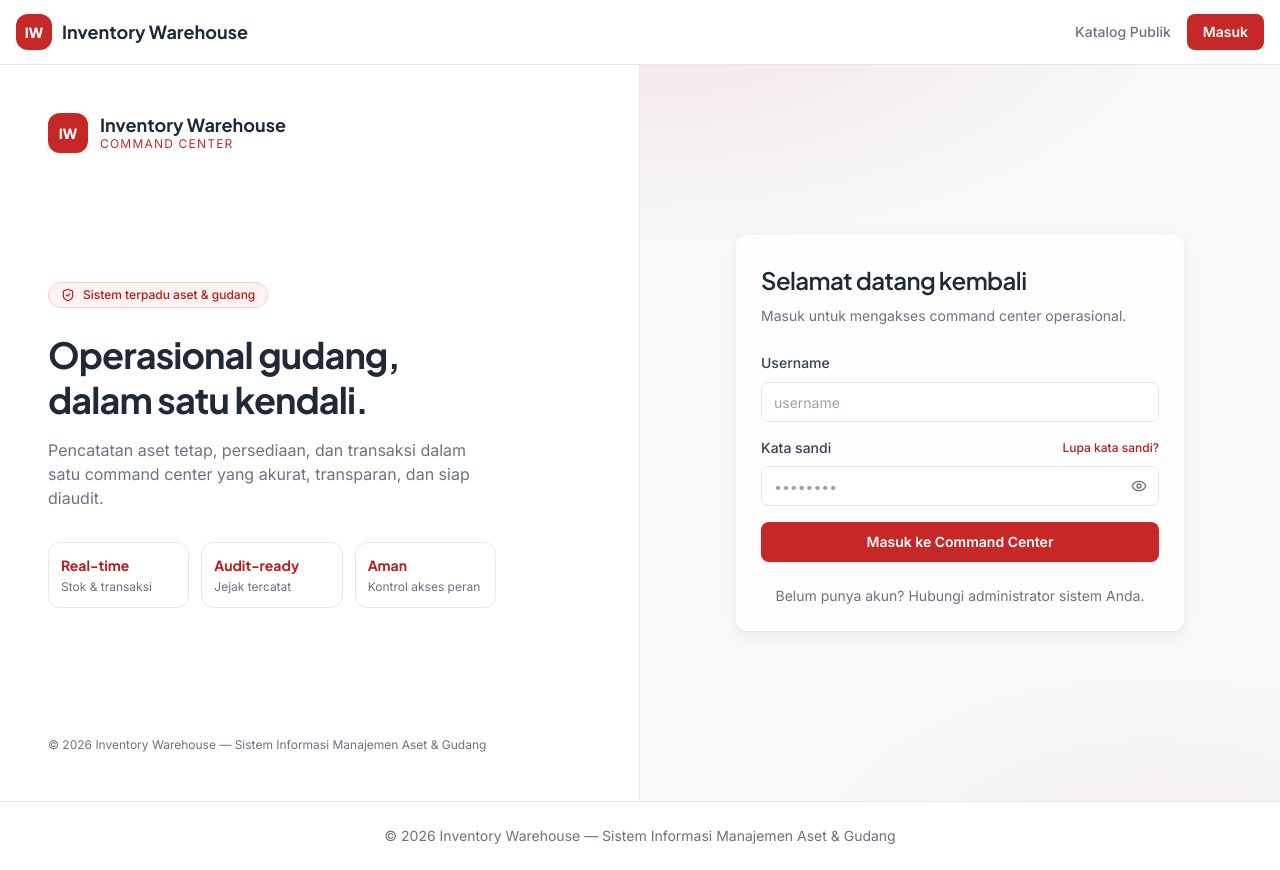
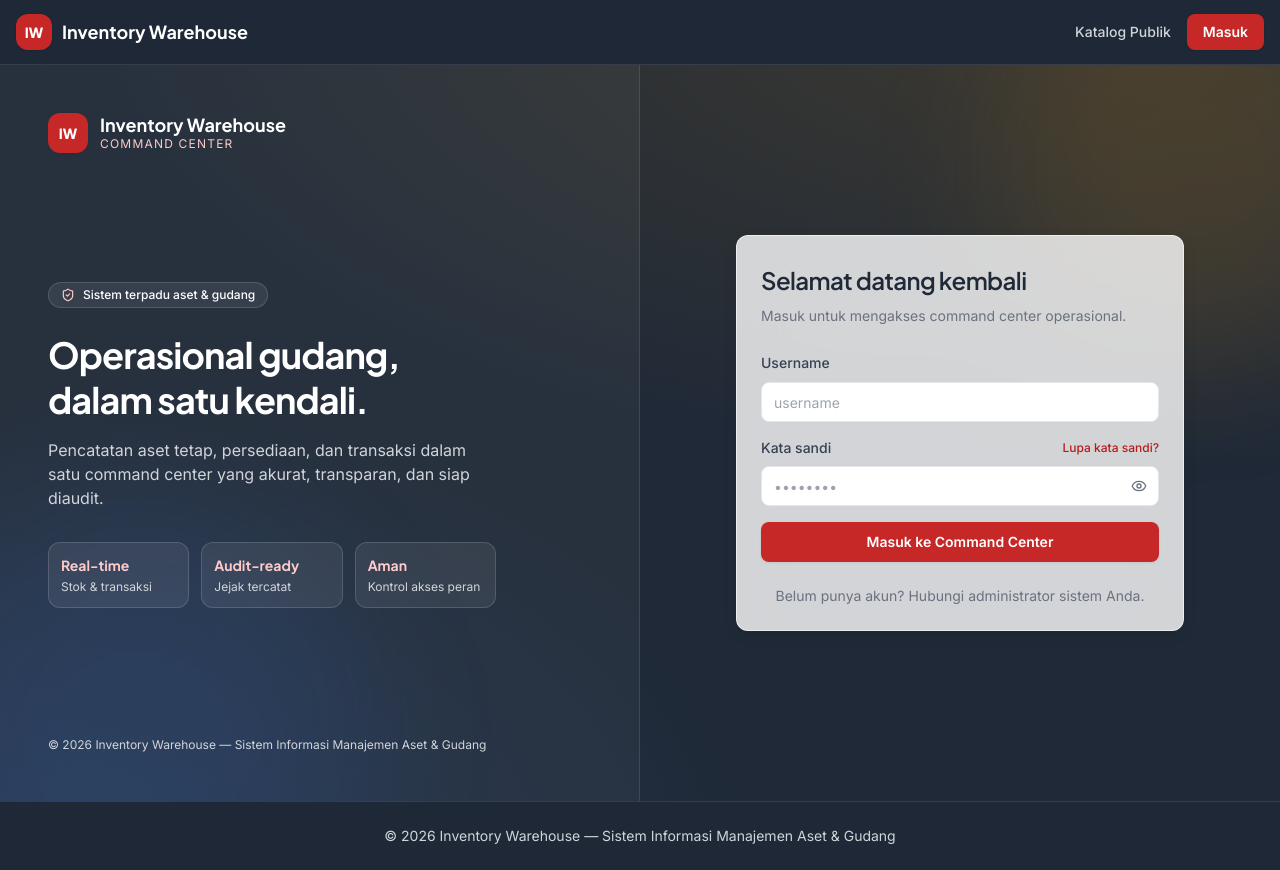
Before and after one commit to saintanggi/assetflow, a React (Vite) app: page /login in a window 1280 px wide. Built offline with nearby package versions, Linux system fonts and the light colour scheme; no server answers; what html5-qrcode would draw is missing.

Commit message:
Login: samakan tema halaman auth (login/lupa/reset) dengan tema gelap sistem

```diff
--- a/src/layouts/PublicLayout.tsx
+++ b/src/layouts/PublicLayout.tsx
@@ -1,19 +1,43 @@
-import { Link, Outlet } from "react-router-dom";
+import { Link, Outlet, useLocation } from "react-router-dom";
 import { Toaster } from "sonner";
 
+/**
+ * Shell publik (landing, katalog, auth). Rute auth memakai tema gelap sistem
+ * (sama seperti halaman login & dashboard); landing dan katalog tetap terang
+ * seperti sebelumnya.
+ */
+const DARK_ROUTES = ["/login", "/lupa-password", "/reset-password"];
+
 export function PublicLayout() {
+  const { pathname } = useLocation();
+  const dark = DARK_ROUTES.includes(pathname);
   return (
-    <div className="flex min-h-screen flex-col bg-ink-50">
-      <header className="border-b border-ink-200 bg-white">
+    <div className={`flex min-h-screen flex-col ${dark ? "bg-ink-800" : "bg-ink-50"}`}>
+      <header
+        className={
+          dark
+            ? "border-b border-white/10 bg-ink-800/70 backdrop-blur-xl"
+            : "border-b border-ink-200 bg-white"
+        }
+      >
         <div className="mx-auto flex h-16 max-w-7xl items-center justify-between px-4">
           <Link to="/" className="flex items-center gap-2.5">
             <div className="flex h-9 w-9 items-center justify-center rounded-xl bg-brand-600 shadow-soft">
               <span className="font-display text-sm font-extrabold text-white">IW</span>
             </div>
-            <span className="font-display text-lg font-bold text-ink-800">Inventory Warehouse</span>
+            <span
+              className={`font-display text-lg font-bold ${dark ? "text-white" : "text-ink-800"}`}
+            >
+              Inventory Warehouse
+            </span>
           </Link>
           <nav className="flex items-center gap-2 sm:gap-4">
-            <Link to="/publik" className="text-sm font-medium text-ink-500 hover:text-brand-700">
+            <Link
+              to="/publik"
+              className={`text-sm font-medium ${
+                dark ? "text-ink-300 hover:text-white" : "text-ink-500 hover:text-brand-700"
+              }`}
+            >
               Katalog Publik
             </Link>
             <Link
@@ -28,9 +52,19 @@ export function PublicLayout() {
       <main className="flex-1">
         <Outlet />
       </main>
-      <footer className="border-t border-ink-200 bg-white py-6">
-        <div className="mx-auto max-w-7xl px-4 text-center text-sm text-ink-500">
-          © {new Date().getFullYear()} Inventory Warehouse — Sistem Informasi Manajemen Aset & Gudang
+      <footer
+        className={
+          dark
+            ? "border-t border-white/10 bg-ink-800/70 py-6"
+            : "border-t border-ink-200 bg-white py-6"
+        }
+      >
+        <div
+          className={`mx-auto max-w-7xl px-4 text-center text-sm ${
+            dark ? "text-ink-300" : "text-ink-500"
+          }`}
+        >
+          © {new Date().getFullYear()} Inventory Warehouse — Sistem Informasi Manajemen Aset &amp; Gudang
         </div>
       </footer>
       <Toaster richColors position="top-right" />
--- a/src/pages/ForgotPasswordPage.tsx
+++ b/src/pages/ForgotPasswordPage.tsx
@@ -45,10 +45,15 @@ export function ForgotPasswordPage() {
   }
 
   return (
-    <div className="flex relative min-h-[calc(100vh-4rem)] items-center justify-center overflow-hidden bg-ink-50 px-4 py-12">
+    <div className="relative flex min-h-[calc(100vh-4rem)] items-center justify-center overflow-hidden bg-ink-800 bg-[radial-gradient(1000px_480px_at_85%_-10%,rgba(245,158,11,0.14),transparent),radial-gradient(800px_480px_at_0%_110%,rgba(59,130,246,0.12),transparent)] px-4 py-12">
+      {/* Orbs latar — sama seperti dashboard & halaman login */}
       <div
         aria-hidden
-        className="pointer-events-none absolute inset-0 bg-[radial-gradient(ellipse_50%_40%_at_50%_30%,rgba(198,40,40,0.08),transparent_70%)]"
+        className="animate-drift pointer-events-none absolute -right-24 -top-24 h-96 w-96 rounded-full bg-warn-500/10 blur-3xl"
+      />
+      <div
+        aria-hidden
+        className="animate-drift-slow pointer-events-none absolute -bottom-24 -left-24 h-96 w-96 rounded-full bg-info-500/10 blur-3xl"
       />
       <Card className="relative w-full max-w-md shadow-card">
         <CardHeader className="space-y-1">
--- a/src/pages/LoginPage.tsx
+++ b/src/pages/LoginPage.tsx
@@ -113,43 +113,43 @@ export function LoginPage() {
   }
 
   return (
-    <div className="relative flex min-h-[calc(100vh-4rem)] overflow-hidden bg-ink-50">
-      {/* Glow latar */}
+    <div className="relative flex min-h-[calc(100vh-4rem)] overflow-hidden bg-ink-800 bg-[radial-gradient(1000px_480px_at_85%_-10%,rgba(245,158,11,0.14),transparent),radial-gradient(800px_480px_at_0%_110%,rgba(59,130,246,0.12),transparent)]">
+      {/* Orbs latar — sama seperti dashboard & katalog publik */}
       <div
         aria-hidden
-        className="pointer-events-none absolute inset-0 bg-[radial-gradient(ellipse_60%_50%_at_50%_-10%,rgba(198,40,40,0.10),transparent_70%)]"
+        className="animate-drift pointer-events-none absolute -right-24 -top-24 h-96 w-96 rounded-full bg-warn-500/10 blur-3xl"
       />
       <div
         aria-hidden
-        className="pointer-events-none absolute inset-0 bg-[radial-gradient(ellipse_40%_40%_at_90%_110%,rgba(198,40,40,0.05),transparent_70%)]"
+        className="animate-drift-slow pointer-events-none absolute -bottom-24 -left-24 h-96 w-96 rounded-full bg-info-500/10 blur-3xl"
       />
 
       {/* Panel kiri — branding */}
-      <div className="relative hidden w-1/2 flex-col justify-between overflow-hidden border-r border-ink-200 bg-white p-12 lg:flex">
+      <div className="relative hidden w-1/2 flex-col justify-between overflow-hidden border-r border-white/10 bg-white/[0.04] p-12 lg:flex">
         <div className="flex items-center gap-3">
           <div className="flex h-10 w-10 items-center justify-center rounded-xl bg-brand-600 shadow-soft">
             <span className="font-display text-sm font-extrabold text-white">IW</span>
           </div>
           <div>
-            <p className="font-display text-lg font-bold leading-tight text-ink-800">
+            <p className="font-display text-lg font-bold leading-tight text-white">
               Inventory Warehouse
             </p>
-            <p className="text-xs uppercase tracking-widest text-brand-600">
+            <p className="text-xs uppercase tracking-widest text-brand-200">
               Command Center
             </p>
           </div>
         </div>
         <div>
-          <div className="mb-6 inline-flex items-center gap-2 rounded-full border border-brand-200 bg-brand-50 px-3 py-1 text-xs font-medium text-brand-700">
-            <ShieldCheck className="h-3.5 w-3.5" />
+          <div className="mb-6 inline-flex items-center gap-2 rounded-full border border-white/15 bg-white/[0.07] px-3 py-1 text-xs font-medium text-white">
+            <ShieldCheck className="h-3.5 w-3.5 text-brand-200" />
             Sistem terpadu aset & gudang
           </div>
-          <h2 className="font-display text-4xl font-bold leading-tight tracking-tight text-ink-800">
+          <h2 className="font-display text-4xl font-bold leading-tight tracking-tight text-white">
             Operasional gudang,
             <br />
             dalam satu kendali.
           </h2>
-          <p className="mt-4 max-w-md text-ink-500">
+          <p className="mt-4 max-w-md text-ink-300">
             Pencatatan aset tetap, persediaan, dan transaksi dalam satu command
             center yang akurat, transparan, dan siap diaudit.
           </p>
@@ -161,15 +161,15 @@ export function LoginPage() {
             ].map(([t, d]) => (
               <div
                 key={t}
-                className="rounded-xl border border-ink-200 bg-white p-3"
+                className="rounded-xl border border-white/15 bg-white/[0.07] p-3"
               >
-                <p className="font-display text-sm font-bold text-brand-700">{t}</p>
-                <p className="mt-1 text-xs text-ink-500">{d}</p>
+                <p className="font-display text-sm font-bold text-brand-200">{t}</p>
+                <p className="mt-1 text-xs text-ink-300">{d}</p>
               </div>
             ))}
           </div>
         </div>
-        <p className="text-xs text-ink-500">
+        <p className="text-xs text-ink-300">
           © {new Date().getFullYear()} Inventory Warehouse — Sistem Informasi Manajemen Aset &amp; Gudang
         </p>
       </div>
--- a/src/pages/ResetPasswordPage.tsx
+++ b/src/pages/ResetPasswordPage.tsx
@@ -101,10 +101,15 @@ export function ResetPasswordPage() {
   }
 
   return (
-    <div className="flex relative min-h-[calc(100vh-4rem)] items-center justify-center overflow-hidden bg-ink-50 px-4 py-12">
+    <div className="relative flex min-h-[calc(100vh-4rem)] items-center justify-center overflow-hidden bg-ink-800 bg-[radial-gradient(1000px_480px_at_85%_-10%,rgba(245,158,11,0.14),transparent),radial-gradient(800px_480px_at_0%_110%,rgba(59,130,246,0.12),transparent)] px-4 py-12">
+      {/* Orbs latar — sama seperti dashboard & halaman login */}
       <div
         aria-hidden
-        className="pointer-events-none absolute inset-0 bg-[radial-gradient(ellipse_50%_40%_at_50%_30%,rgba(198,40,40,0.08),transparent_70%)]"
+        className="animate-drift pointer-events-none absolute -right-24 -top-24 h-96 w-96 rounded-full bg-warn-500/10 blur-3xl"
+      />
+      <div
+        aria-hidden
+        className="animate-drift-slow pointer-events-none absolute -bottom-24 -left-24 h-96 w-96 rounded-full bg-info-500/10 blur-3xl"
       />
       <Card className="relative w-full max-w-md shadow-card">
         <CardHeader className="space-y-1">
```
